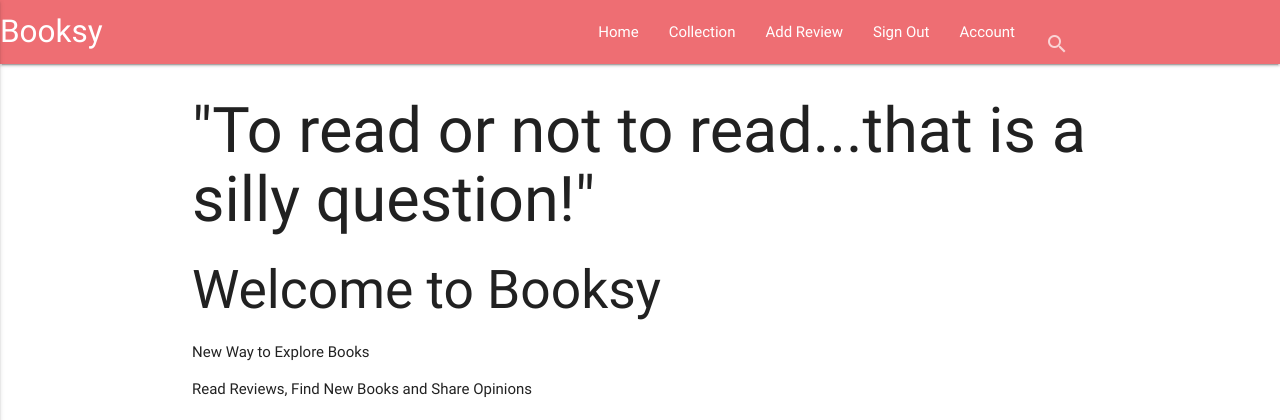
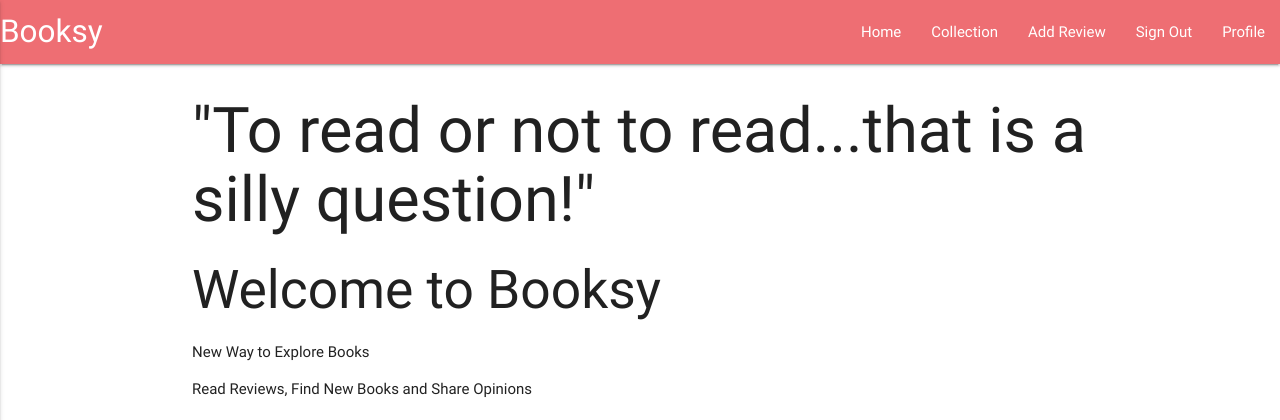
Before and after one commit to JBroks/booksy-reviews, a Flask app: page / in a window 1280 px wide. Shown: the top 420 px of the page. Run offline with Flask 2, Linux system fonts and the light colour scheme; a user stored in the database is signed in; a database or web service that is not in the repository returns one stand-in record (values such as "Sample title"); some libraries are stand-ins or nearby versions.

Commit message:
Simple profile page outline created

```diff
--- a/app.py
+++ b/app.py
@@ -98,6 +98,13 @@ def logout():
     logout_user()
     return redirect(url_for('login'))
 
+@app.route('/user/<username>')
+@login_required
+def profile(username):
+    user = mongo.db.users.find_one({'username': username})
+    return render_template('profile.html', user=user)
+
+
 # Set up IP address and port number so that AWS how to run and where to run the application
 if __name__ == '__main__':
     app.run(host=os.environ.get('IP'),
--- a/templates/base.html
+++ b/templates/base.html
@@ -15,7 +15,7 @@
 
 <body>
 
-    <nav>
+    <nav class="">
         {% if current_user.is_authenticated %}
         <div class="nav-wrapper">
             <a class="brand-logo" href="{{ url_for('index') }}">Booksy</a>
@@ -25,36 +25,14 @@
                 <li><a href="">Collection</a></li>
                 <li><a href="">Add Review</a></li>
                 <li><a href="{{ url_for('logout') }}">Sign Out</a></li>
-                <li><a href="">Account</a></li>
-                <li>
-                    <div>
-                        <form>
-                            <div class="input-field">
-                                <input id="search" type="search" required>
-                                <label class="label-icon" for="search"><i class="material-icons">search</i></label>
-                                <i class="material-icons">close</i>
-                            </div>
-                        </form>
-                    </div>
-                </li>
+                <li><a href="{{ url_for('profile', username=current_user.username) }}">Profile</a></li>
             </ul>
             <ul class="side-nav" id="mobile-demo">
                 <li><a href="{{url_for('index')}}">Home</a></li>
                 <li><a href="">Collection</a></li>
                 <li><a href="">Add Review</a></li>
                 <li><a href="{{ url_for('logout') }}">Sign Out</a></li>
-                <li><a href="">Account</a></li>
-                <li>
-                    <div>
-                        <form>
-                            <div class="input-field">
-                                <input id="search" type="search" required>
-                                <label class="label-icon" for="search"><i class="material-icons">search</i></label>
-                                <i class="material-icons">close</i>
-                            </div>
-                        </form>
-                    </div>
-                </li>
+                 <li><a href="{{ url_for('profile', username=current_user.username) }}">Profile</a></li>
             </ul>
         </div>
         {% else %}
```
Also changed, not shown: templates/profile.html (added, +9 -0 lines).
